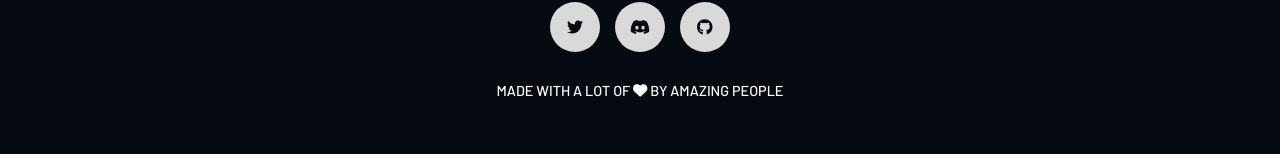
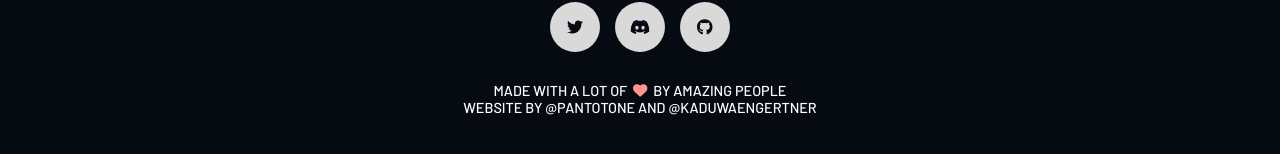
Before and after one commit to kaduwaengertner/YARG-website, a Next.js app: page /features in a window 1280 px wide. Shown: the part 888-1042 px from the top of the page. Built offline with nearby package versions, Linux system fonts and the light colour scheme; no server answers.

Commit message:
chore: add new footer line text + red icon;

```diff
--- a/components/Footer.tsx
+++ b/components/Footer.tsx
@@ -16,7 +16,10 @@ const Footer: React.FC = () => {
             <a className={styles.github} href="https://github.com/EliteAsian123/YARG"><FontAwesomeIcon icon={faGithub} /></a>
         </div>
         <div className={styles.text}>
-            Made with a lot of <FontAwesomeIcon icon={faHeart} /> by <span className={styles.contributorsCount}>{contributors?.length || ""}</span> amazing people
+            Made with a lot of <FontAwesomeIcon icon={faHeart} color="#FF9494" /> by <span className={styles.contributorsCount}>{contributors?.length || ""}</span> amazing people
+        </div>
+        <div className={styles.text}>
+            Website by <a href="https://twitter.com/pantotone">@Pantotone</a> and <a href="https://twitter.com/kaduwaengertner" target='_blank'>@KaduWaengertner</a>
         </div>
     </footer>);
 }
--- a/styles/Footer.module.css
+++ b/styles/Footer.module.css
@@ -32,3 +32,7 @@
     color: var(--foreground);
     text-transform: uppercase;
 }
+
+.text svg {
+    margin: 0px 3px;
+}
```
